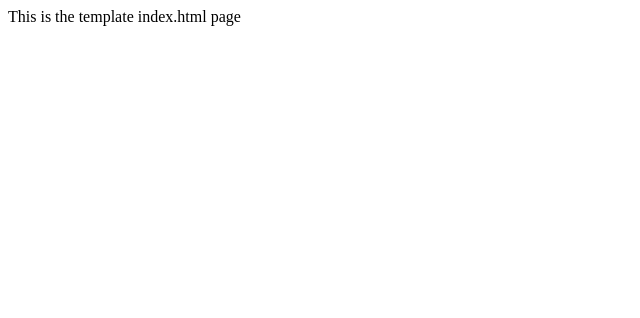
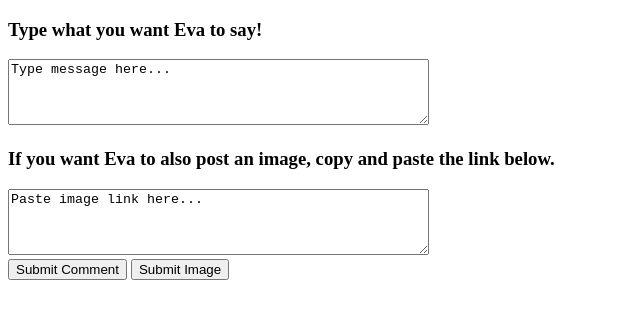
Before and after one commit to Chris-Draper/Eva-bot, a website: page ServerApp/index.html in a window 1280 px wide. Shown: the whole page, without its empty margins (0-640 px from the left). Drawn offline with Linux system fonts and the light colour scheme; files that its build step writes are made by us from their sources.

Commit message:
1.0.0 Finish spike of server application. Now I need to host this on a website
- Finished editing the README.md

```diff
--- a/ServerApp/index.html
+++ b/ServerApp/index.html
@@ -1,7 +1,16 @@
+<!DOCTYPE html>
 <html>
-<head>
-</head>
-<body>
-    <p>This is the template index.html page</p>
-</body>
+    <head>
+        <!-- load compiled js file -->
+        <script src="build/index.bundle.js"></script>
+    </head>
+    <body>
+        <h3>Type what you want Eva to say!</h3>
+        <textarea id="commentText" rows="4" cols="50">Type message here...</textarea>
+        <h3>If you want Eva to also post an image, copy and paste the link below.</h3>
+        <textarea id="imageLink" rows="4" cols="50">Paste image link here...</textarea>
+        <br>
+        <input type="button" value="Submit Comment" onclick="httpPostComment();">
+        <input type="button" value="Submit Image" onclick="httpPostImage();">
+    </body>
 </html>
--- /dev/null
+++ b/ServerApp/js/index.js
@@ -0,0 +1,22 @@
+const evaBotId = "a75bac727ec60245c9b14c4c04";
+
+function httpPostComment() {
+    var postText = document.getElementById("commentText").value;
+    var jsonString = '{"bot_id":"' + evaBotId + '","text":"' + postText + '"}';
+    var xhttp = new XMLHttpRequest();
+    xhttp.open("POST", "https://api.groupme.com/v3/bots/post", true);
+    xhttp.send(jsonString);
+    document.getElementById("commentText").value = "Eva posted your message. Type another message?";
+}
+
+function httpPostImage() {
+    var postText = document.getElementById("commentText").value;
+    var postImage = document.getElementById("imageLink").value;
+    var jsonString = '{"bot_id":"' + evaBotId + '","text":"' + postText + '",' +
+    '"attachments":[{"type":"image","url":"' + postImage + '"}]}';
+    var xhttp = new XMLHttpRequest();
+    xhttp.open("POST", "https://api.groupme.com/v3/bots/post", true);
+    xhttp.send(jsonString);
+    document.getElementById("commentText").value = "Eva posted your message. Type another message?";
+    document.getElementById("imageLink").value = "Eva posted your image. Paste another link?";
+}
--- a/ServerApp/package.json
+++ b/ServerApp/package.json
@@ -4,7 +4,7 @@
   "description": "A spike examining how to host a groupme bot on a localhost server",
   "main": "index.js",
   "scripts": {
-    "babel": "babel --presets es2015 js/main.js -o build/main.bundle.js",
+    "babel": "babel --presets es2015 js/index.js -o build/index.bundle.js",
     "start": "http-server"
   },
   "repository": {
```
Also changed, not shown: ServerApp/README.md.
